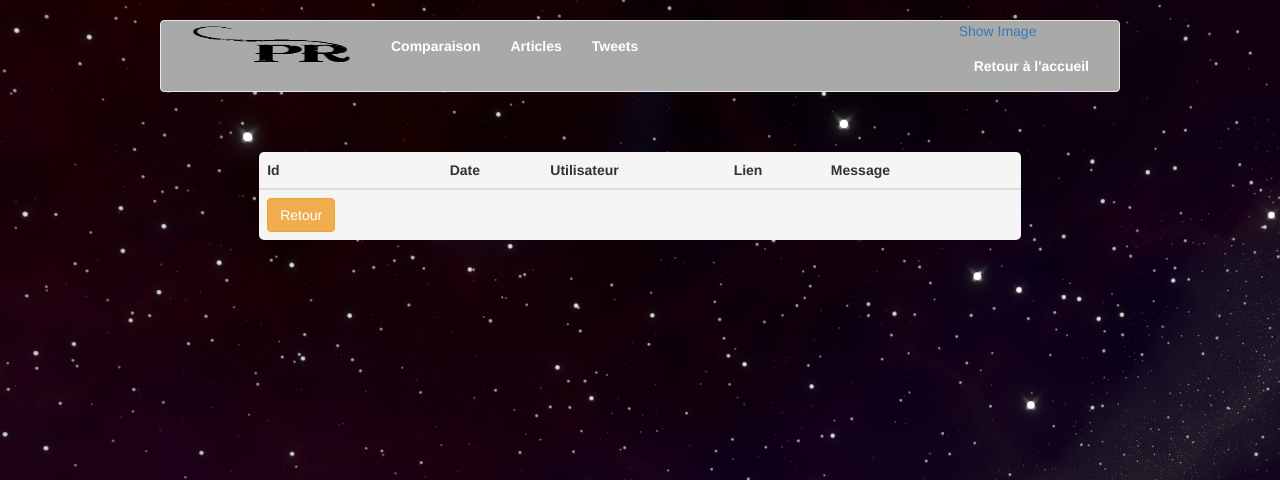
After one commit to gautierlef/WebPA2022, a Flask app: page /viewTweets in a window 1280 px wide. The commit adds this page. Shown: the top 480 px of the page. Run offline with Flask 2, Linux system fonts and the light colour scheme; data that the repository does not hold is empty; some libraries are stand-ins or nearby versions.

Commit message:
Bugs Fix

```diff
--- a/app.py
+++ b/app.py
@@ -12,14 +12,14 @@ def home():
     return render_template('viewHome.html')
 
 
-@app.route('/viewTwitts', methods=['GET'])
-def viewTwitts():
-    twitts = []
+@app.route('/viewTweets', methods=['GET'])
+def viewTweets():
+    tweets = []
     storage = Storage()
-    data = storage.loadAllTwitts()
+    data = storage.loadAllTweets()
     for row in data:
-        twitts.append({'id': str(row[0]), 'nom': row[1], 'description': row[2], 'heures': str(row[3])})
-    return render_template('viewTwitts.html', twitts=twitts)
+        tweets.append({'id': str(row[0]), 'nom': row[1], 'description': row[2], 'heures': str(row[3])})
+    return render_template('viewTweets.html', tweets=tweets)
 
 
 @app.route('/viewArticles', methods=['GET'])
@@ -73,7 +73,7 @@ class Storage:
             port=3306
         )
 
-    def loadAllTwitts(self):
+    def loadAllTweets(self):
         cur = self.db.cursor()
         cur.execute(''' SELECT id, authorId, date, lang, link, text FROM Twitt ''')
         data = cur.fetchall()
--- a/static/css/css.css
+++ b/static/css/css.css
@@ -22,3 +22,7 @@ img {
     margin: auto;
     padding: 10px;
 }
+
+.hover_img a { position:relative; }
+.hover_img a span { position:absolute; display:none; z-index:99; }
+.hover_img a:hover span { display:block; }
--- a/templates/viewHeader.html
+++ b/templates/viewHeader.html
@@ -26,10 +26,13 @@
                             <a class="nav-link" style="color:white; font-weight:bold" href="/viewArticles">Articles</a>
                         </li>
                         <li class="nav-item">
-                            <a class="nav-link" style="color:white; font-weight:bold" href="/viewTwitts">Twitts</a>
+                            <a class="nav-link" style="color:white; font-weight:bold" href="/viewTweets">Tweets</a>
                         </li>
                     </ul>
                     <ul class="nav navbar-nav navbar-right">
+                        <div class="hover_img">
+                            <a href="#">Show Image<span><img src="media/shrek.png" alt="image" height="50" width="50" /></span></a>
+                        </div>
                         <li><a style="color:white; font-weight:bold" href="/">Retour à l'accueil</a></li>
                     </ul>
                 </div>
--- a/templates/viewHome.html
+++ b/templates/viewHome.html
@@ -7,7 +7,7 @@
             <br>
             <a href="/inputComparison" class="btn btn-lg btn-warning">Comparaison</a>
             <a href="/viewArticles" class="btn btn-lg btn-warning">Voir articles</a>
-            <a href="/viewTwitts" class="btn btn-lg btn-warning">Voir twitts</a>
+            <a href="/viewTweets" class="btn btn-lg btn-warning">Voir tweets</a>
 		</div>
 
 {% include 'viewFooter.html' %}
--- /dev/null
+++ b/templates/viewTweets.html
@@ -0,0 +1,36 @@
+{% include 'viewHeader.html' %}
+
+        <br>
+        <br>
+		<table style="width: 59.5%; background-color:whitesmoke; border-radius: 5px; margin: auto;" class="table">
+                <thead>
+                    <tr>
+                        <th scope="col">Id</th>
+                        <th scope="col">Date</th>
+                        <th scope="col">Utilisateur</th>
+                        <th scope="col">Lien</th>
+                        <th scope="col">Message</th>
+                        <th scope="col"></th>
+                    </tr>
+                </thead>
+                <tbody>
+                    {% for tweet in tweets %}
+                        <tr>
+                            <td>{{ tweets.id }}</td>
+                            <td>{{ tweets.date }}</td>
+                            <td>{{ tweets.user }}</td>
+                            <td>{{ tweets.link }}</td>
+                            <td>{{ tweets.message }}</td>
+                            <form action="/compareTweet/{{ tweets.id }}" Method="post">
+                                <td><button class="btn btn-danger">Comparer</button></td>
+                            </form>
+                        </tr>
+                    {% endfor %}
+                </tbody>
+            <br/>
+            <form action="/" Method="get" style="margin: auto;">
+                <td><button class="btn btn-warning">Retour</button></td>
+            </form>
+            </table>
+
+{% include 'viewFooter.html' %}
```
Also changed, not shown: templates/viewTwitts.html (deleted, +0 -36 lines), 1 other file.
